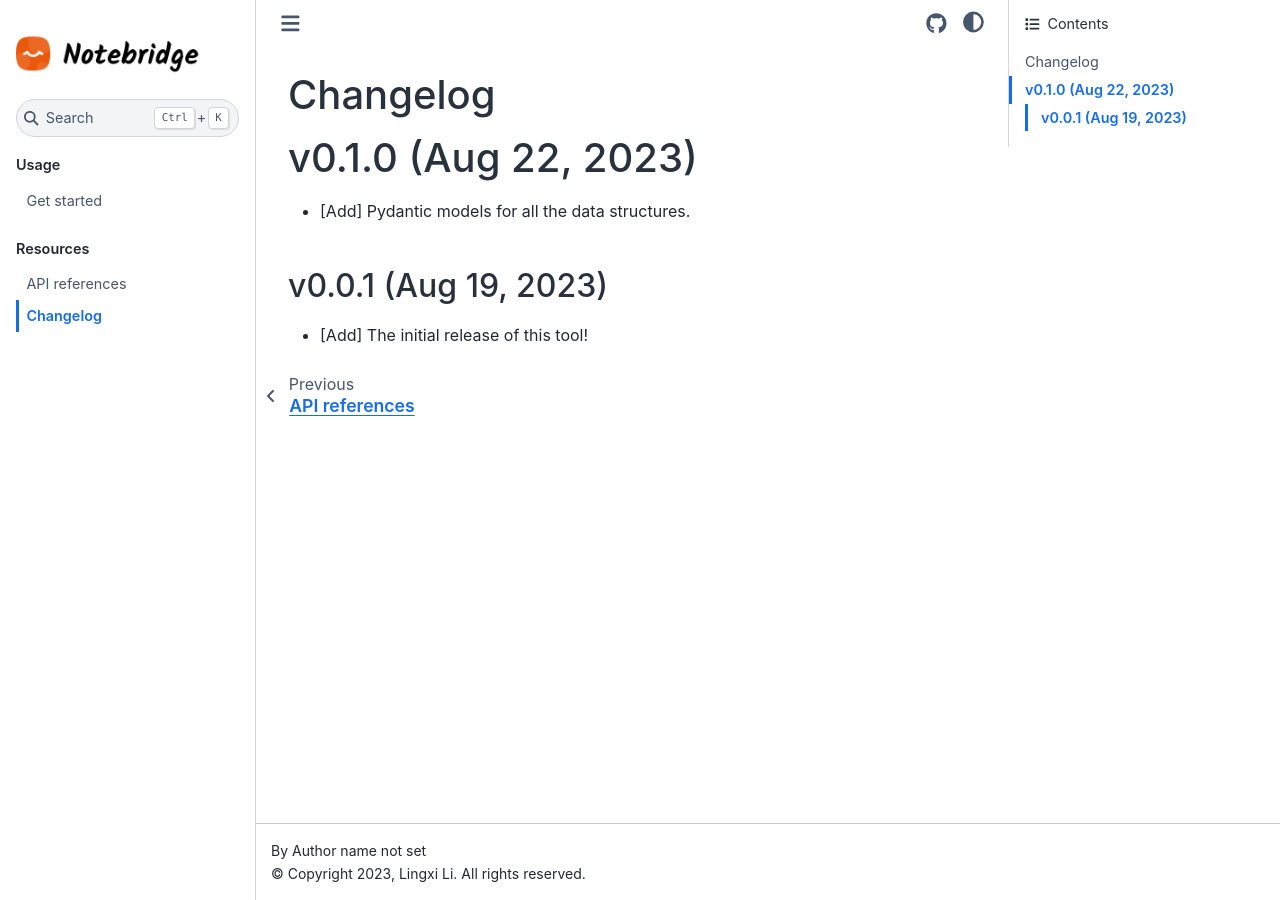
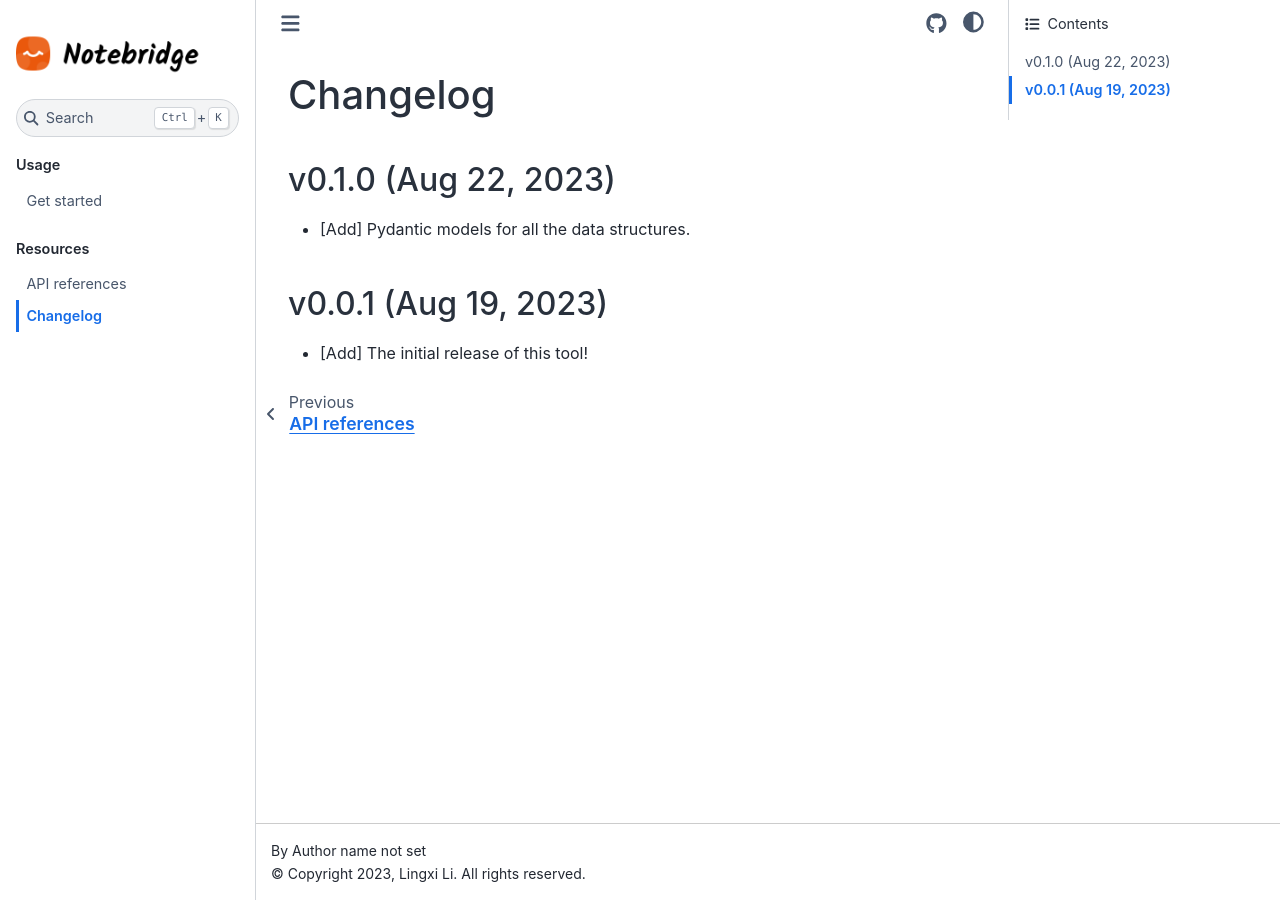
Before and after one commit to lilingxi01/notebridge, a Sphinx documentation site: the page built from docs/source/resources/changelog.md, in a window 1280 px wide. Built offline with Sphinx 7.4.7 and the Sphinx Book theme 1.1.4, drawn with Linux system fonts in a browser that asks for light colours.

Commit message:
fix(docs): changelog heading level.

```diff
--- a/docs/source/resources/changelog.md
+++ b/docs/source/resources/changelog.md
@@ -1,6 +1,6 @@
 # Changelog
 
-# v0.1.0 (Aug 22, 2023)
+## v0.1.0 (Aug 22, 2023)
 * [Add] Pydantic models for all the data structures.
 
 ## v0.0.1 (Aug 19, 2023)
```
